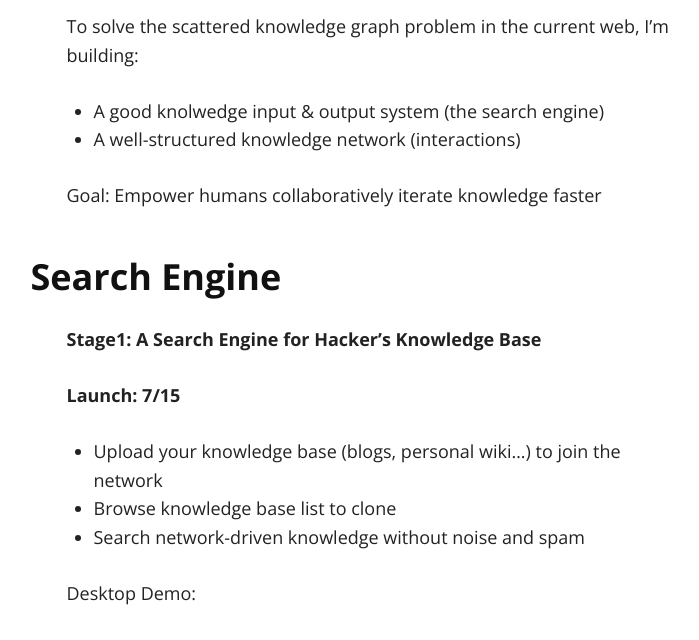
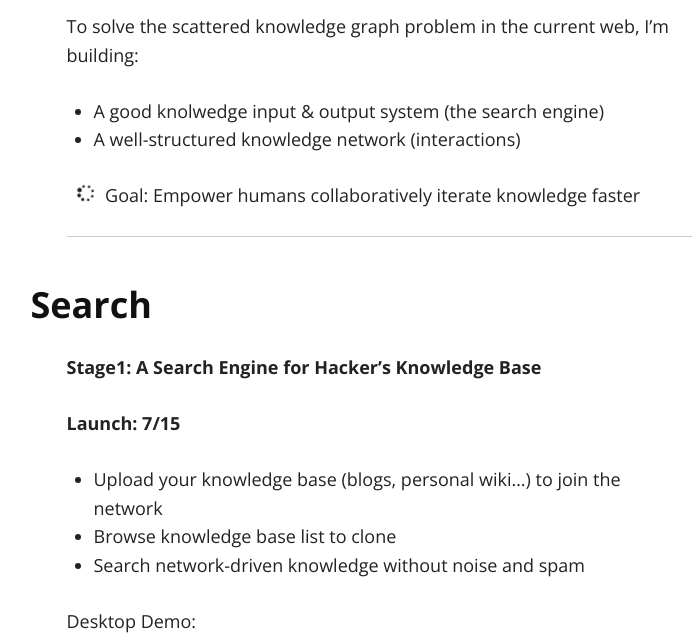
Before and after one commit to tarsmachine/tarsmachine.github.io, a Jekyll site: the page built from index.md, in a window 1280 px wide and 900 px high, scrolled down 921 px, cut to the strip 8-648 px from the top of the window. Shown: the whole strip, without its empty margins (261-960 px from the left). Built offline with Jekyll 4.4.1, drawn with Linux system fonts in a browser that asks for light colours; nearby versions of some CDN libraries.

Commit message:
Update Lines

```diff
--- a/index.md
+++ b/index.md
@@ -16,9 +16,15 @@ To solve the scattered knowledge graph problem in the current web, I'm building:
 - A good knolwedge input & output system (the search engine)
 - A well-structured knowledge network (interactions)
 
-Goal: Empower humans collaboratively iterate knowledge faster
 
-### Search Engine
+<ul class="fa-ul">
+  <li><i class="fa-li fa fa-spinner fa-spin"></i>Goal: Empower humans collaboratively iterate knowledge faster</li>
+</ul>
+
+
+---
+
+### Search
 
 **Stage1: A Search Engine for Hacker's Knowledge Base**
 
```
